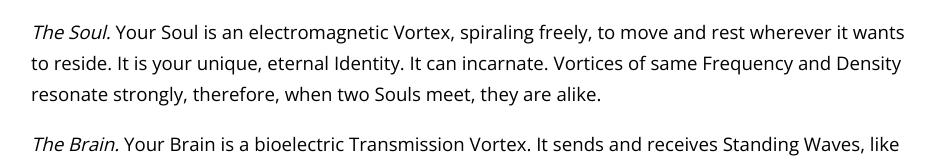
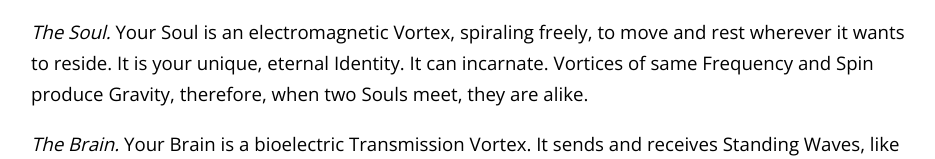
Before and after one commit to bogdanski/bogdanski.github.io, a plain HTML site: page heart-soul-brain/index.html in a window 1280 px wide. Shown: the part 1181-1340 px from the top of the page, without its empty margins (169-1104 px from the left). Drawn offline with nearby package versions, Linux system fonts and the light colour scheme.

Commit message:
Update index.html

```diff
--- a/heart-soul-brain/index.html
+++ b/heart-soul-brain/index.html
@@ -63,7 +63,7 @@
 
   <p><em>The Heart.</em> Your Heart Vortex does not beat on its own, it runs implosively harnessing gravitational Differences of empty Space and Gaia. Use it to think, reason and decide — Love is the Law.</p>
 
-  <p><em>The Soul.</em> Your Soul is an electromagnetic Vortex, spiraling freely, to move and rest wherever it wants to reside. It is your unique, eternal Identity. It can incarnate. Vortices of same Frequency and Density resonate strongly, therefore, when two Souls meet, they are alike.</p>
+  <p><em>The Soul.</em> Your Soul is an electromagnetic Vortex, spiraling freely, to move and rest wherever it wants to reside. It is your unique, eternal Identity. It can incarnate. Vortices of same Frequency and Spin produce Gravity, therefore, when two Souls meet, they are alike.</p>
 
   <p><em>The Brain.</em> Your Brain is a bioelectric Transmission Vortex. It sends and receives Standing Waves, like Thought and Sound, using scalar Quantum Potential of the Aether. While your Heart is to think, your Brain is to control Frequency of Consciousness, in Meditation.</p>
 
```
